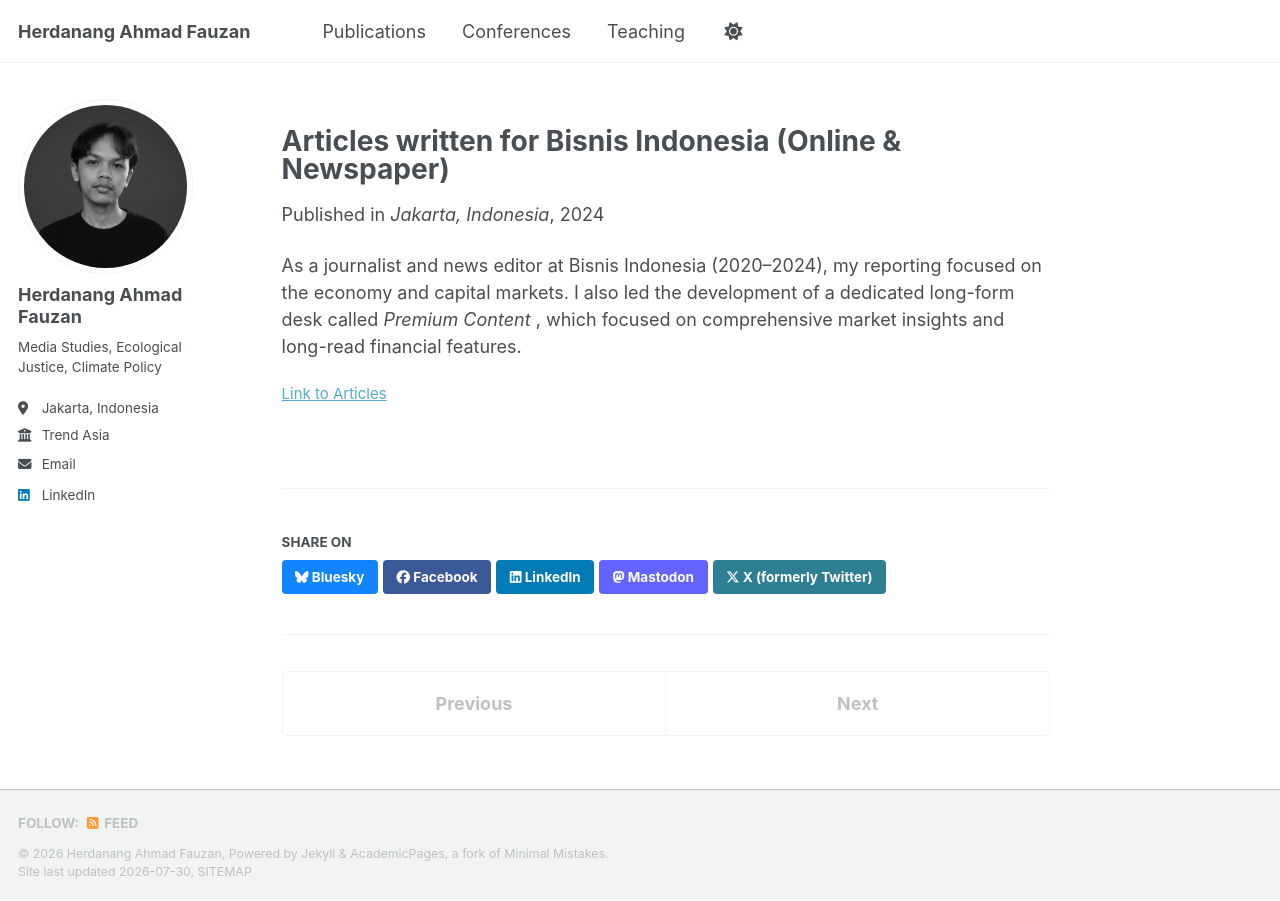
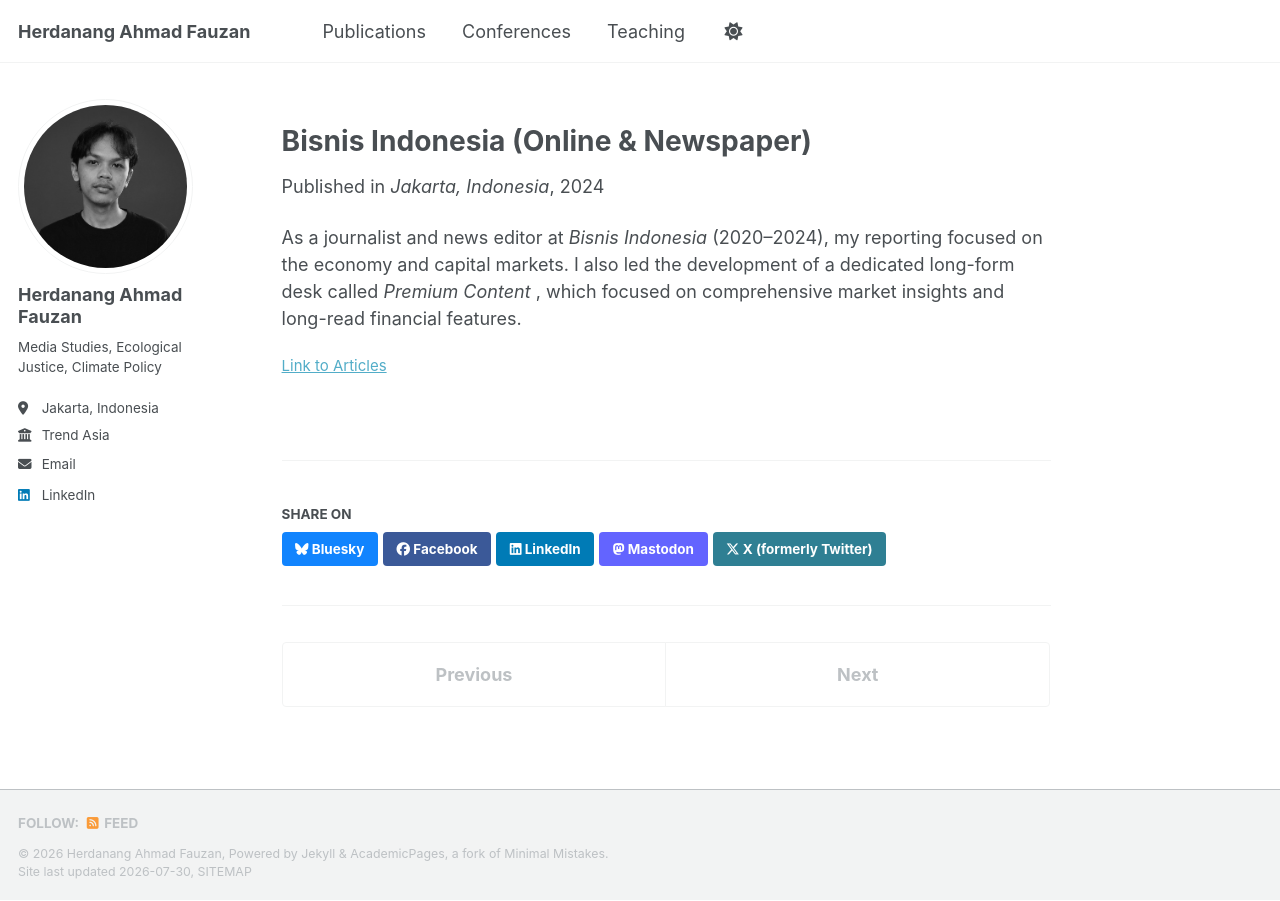
Before and after one commit to subworded/subworded.github.io, a Jekyll site: the page built from _publications/2024-03-01-bisnis.md, in a window 1280 px wide. Built offline with Jekyll 4.4.1, drawn with Linux system fonts in a browser that asks for light colours; a style sheet for code colours, icons or effects is not loaded.

Commit message:
Revise title and excerpt in bisnis.md
Updated the title and excerpt formatting for clarity.

```diff
--- a/_publications/2024-03-01-bisnis.md
+++ b/_publications/2024-03-01-bisnis.md
@@ -1,9 +1,9 @@
 ---
-title: "Articles written for Bisnis Indonesia (Online & Newspaper)"
+title: "Bisnis Indonesia (Online & Newspaper)"
 collection: publications
 category: journo
 permalink: /2024-03-01-bisnis
-excerpt: '<strong> As a journalist and news editor at Bisnis Indonesia (2020–2024), my reporting focused on the economy and capital markets. I also led the development of a dedicated long-form desk called <i> Premium Content </i>, which focused on comprehensive market insights and long-read financial features. </strong>'
+excerpt: '<strong> As a journalist and news editor at <i> Bisnis Indonesia </i> (2020–2024), my reporting focused on the economy and capital markets. I also led the development of a dedicated long-form desk called <i> Premium Content </i>, which focused on comprehensive market insights and long-read financial features. </strong>'
 date: 2024-03-01
 venue: 'Jakarta, Indonesia'
 slidesurl: 'https://www.bisnis.com/user/696/herdanang-ahmad-fauzan'
@@ -11,4 +11,4 @@ paperurl: # 'https://academicpages.github.io/files/paper3.pdf'
 citation: # 'Your Name, You. (2015). &quot;Paper Title Number 3.&quot; <i>Journal 1</i>. 1(3).'
 ---
 
-As a journalist and news editor at Bisnis Indonesia (2020–2024), my reporting focused on the economy and capital markets. I also led the development of a dedicated long-form desk called <i> Premium Content </i>, which focused on comprehensive market insights and long-read financial features.
+As a journalist and news editor at <i> Bisnis Indonesia </i> (2020–2024), my reporting focused on the economy and capital markets. I also led the development of a dedicated long-form desk called <i> Premium Content </i>, which focused on comprehensive market insights and long-read financial features.
```
